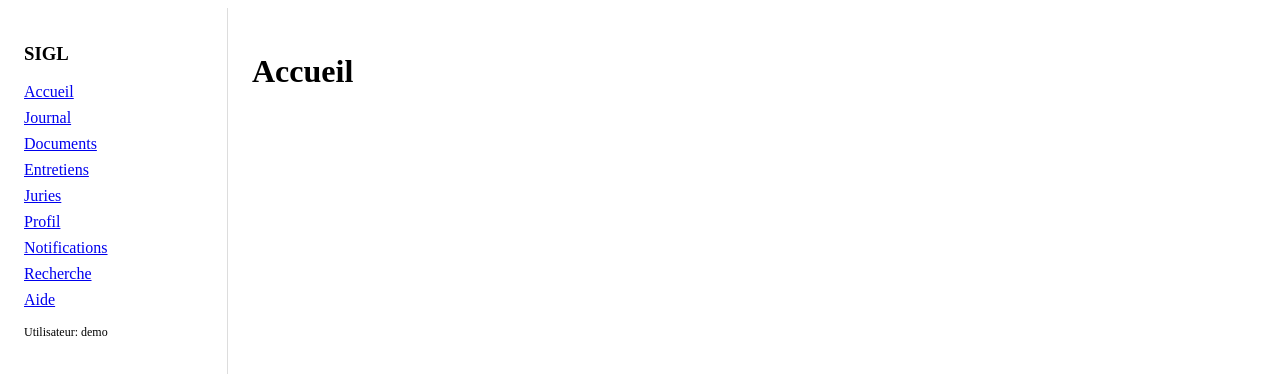
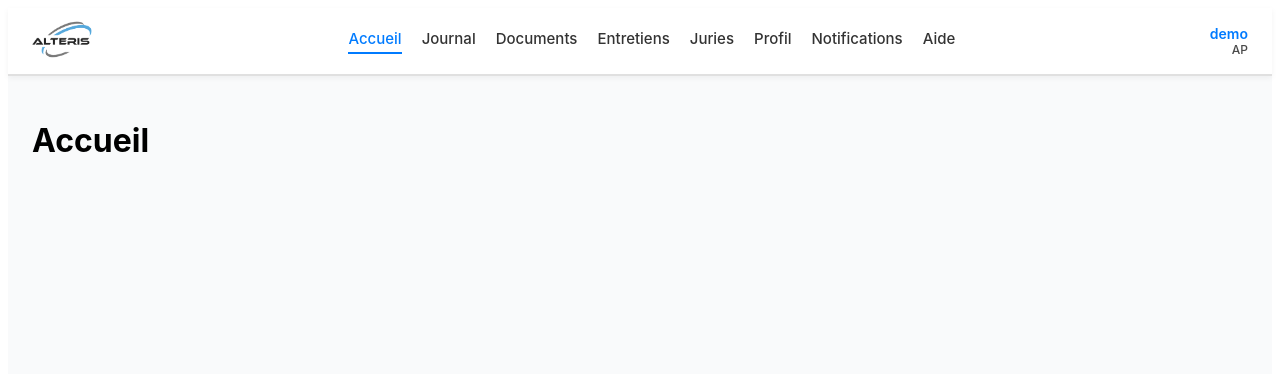
Before and after one commit to kurama-a/alteris, a React (Vite) app in the folder frontend/: page /accueil in a window 1280 px wide. Shown: the top 374 px of the page. Built offline with nearby package versions, Linux system fonts and the light colour scheme.

Commit message:
ajout style menu

```diff
--- a/frontend/src/components/Layout.tsx
+++ b/frontend/src/components/Layout.tsx
@@ -1,29 +1,57 @@
 import React from "react";
-import { Link, Outlet } from "react-router-dom";
+import { Link, Outlet, useLocation } from "react-router-dom";
 import { useMe, useCan } from "../auth/Permissions";
+import "../styles/Layout.css";
 
-export default function Layout(){
+export default function Layout() {
   const me = useMe();
   const canAdmin = useCan("user:manage");
+  const location = useLocation();
+
+  const links = [
+    { to: "/accueil", label: "Accueil" },
+    { to: "/journal", label: "Journal" },
+    { to: "/documents", label: "Documents" },
+    { to: "/entretiens", label: "Entretiens" },
+    { to: "/juries", label: "Juries" },
+    ...(canAdmin ? [{ to: "/admin", label: "Admin" }] : []),
+    { to: "/profil", label: "Profil" },
+    { to: "/notifications", label: "Notifications" },
+    { to: "/help", label: "Aide" },
+  ];
+
   return (
-    <div style={{display:"grid",gridTemplateColumns:"220px 1fr",minHeight:"100vh"}}>
-      <aside style={{padding:16,borderRight:"1px solid #ddd"}}>
-        <h3>SIGL</h3>
-        <nav style={{display:"grid",gap:8}}>
-          <Link to="/accueil">Accueil</Link>
-          <Link to="/journal">Journal</Link>
-          <Link to="/documents">Documents</Link>
-          <Link to="/entretiens">Entretiens</Link>
-          <Link to="/juries">Juries</Link>
-          {canAdmin && <Link to="/admin">Admin</Link>}
-          <Link to="/profil">Profil</Link>
-          <Link to="/notifications">Notifications</Link>
-          <Link to="/recherche">Recherche</Link>
-          <Link to="/help">Aide</Link>
+    <div className="layout-container">
+      {/* Barre de navigation */}
+      <header className="navbar">
+        <div className="navbar-left">
+            <a href="/accueil">
+                <img src="/alteris_logo.png" alt="Alteris Logo" className="navbar-logo" />
+            </a>
+        </div>
+
+        <nav className="navbar-center">
+          {links.map((link) => (
+            <Link
+              key={link.to}
+              to={link.to}
+              className={`nav-link ${
+                location.pathname === link.to ? "active" : ""
+              }`}
+            >
+              {link.label}
+            </Link>
+          ))}
         </nav>
-        <div style={{marginTop:16, fontSize:12}}>Utilisateur: {me.id}</div>
-      </aside>
-      <main style={{padding:24}}>
+
+        <div className="navbar-right">
+          <div className="user-id">{me.id}</div>
+          <div className="user-role">{me.roles?.[0]?.toUpperCase()}</div>
+        </div>
+      </header>
+
+      {/* Contenu principal */}
+      <main className="main-content">
         <Outlet />
       </main>
     </div>
--- /dev/null
+++ b/frontend/src/styles/Layout.css
@@ -0,0 +1,73 @@
+/* --- Structure principale --- */
+.layout-container {
+  display: flex;
+  flex-direction: column;
+  min-height: 100vh;
+  font-family: "Inter", "Roboto", sans-serif;
+  background-color: #f9fafb;
+}
+
+/* --- Barre de navigation --- */
+.navbar {
+  display: flex;
+  align-items: center;
+  justify-content: space-between;
+  padding: 10px 24px;
+  background-color: #ffffff;
+  border-bottom: 2px solid #e0e0e0;
+  box-shadow: 0 2px 6px rgba(0, 0, 0, 0.05);
+}
+
+/* Logo */
+.navbar-logo {
+  height: 42px;
+  object-fit: contain;
+}
+
+/* Liens du menu */
+.navbar-center {
+  display: flex;
+  gap: 20px;
+}
+
+.nav-link {
+  text-decoration: none;
+  color: #333;
+  font-weight: 500;
+  font-size: 15px;
+  padding-bottom: 4px;
+  transition: color 0.2s ease, border-color 0.2s ease;
+  border-bottom: 2px solid transparent;
+}
+
+.nav-link:hover {
+  color: #007bff;
+}
+
+.nav-link.active {
+  color: #007bff;
+  border-bottom-color: #007bff;
+}
+
+/* --- Infos utilisateur --- */
+.navbar-right {
+  text-align: right;
+}
+
+.user-id {
+  font-size: 14px;
+  font-weight: 600;
+  color: #007bff; /* bleu Alteris */
+}
+
+.user-role {
+  font-size: 12px;
+  font-weight: 500;
+  color: #4a4a4a; /* gris foncé Alteris */
+}
+
+/* --- Contenu principal --- */
+.main-content {
+  flex: 1;
+  padding: 24px;
+}
```
Also changed, not shown: frontend/public/alteris_logo.png (added).
